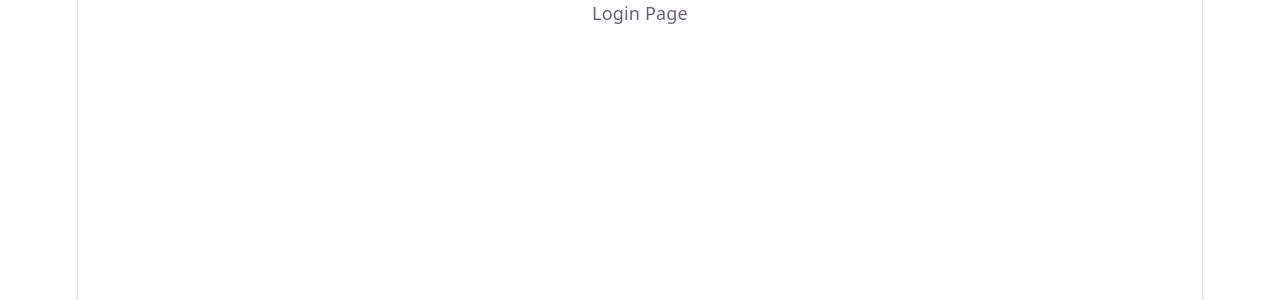
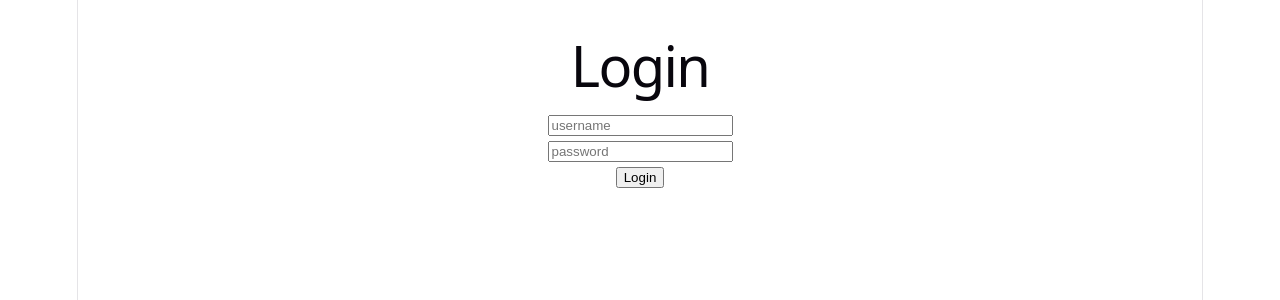
Before and after one commit to FoxBernard/WebTechnologies, a React (Vite) app in the folder frontend/: page /login in a window 1280 px wide. Shown: the top 300 px of the page. Built offline with nearby package versions, Linux system fonts and the light colour scheme.

Commit message:
adding route to login page

```diff
--- a/frontend/components/navbar.jsx
+++ b/frontend/components/navbar.jsx
@@ -1,13 +1,16 @@
 import React from "react";
+import { Link } from "react-router-dom";
 
-export default function navBar() {
+export default function NavBar() {
 
     return (
 
         <div className="navbar">
-            <h2> INVITY LOgo</h2>
-            <button>Sign in</button>
+            <h2> INVITY Logo</h2>
+            {/* This links to the login page*/}
+            <Link to="/login"><button>Sign in</button></Link>
         </div>
 
     );
+
 }
--- a/frontend/pages/Login.jsx
+++ b/frontend/pages/Login.jsx
@@ -1,3 +1,119 @@
+import { useState } from "react";
+
 export default function Login() {
-    return <div>Login Page</div>
+
+    const [username, setUsername] = useState("");
+    const [password, setPassword] = useState("");
+
+    const handleLogin = async () => {
+        try {
+            console.log("LOGIN CLICKED");
+
+        const res = await fetch("http://localhost:9000/api/auth/login", {
+            method: "POST",
+            headers: { "Content-Type": "application/json" },
+            credentials: "include",
+            body: JSON.stringify({ username, password })
+        });
+
+        const data = await res.json();
+        console.log("LOGIN RESPONSE:", data);
+
+        if (data.success) {
+            onLoginSuccess();
+        } else {
+            alert(data.message || "Login failed");
+        }
+    } catch (err) {
+        console.error("LOGIN ERROR:", err);
+    }
+  };
+
+    return (
+    <div style={{ padding: 20 }}>
+      <h1>Login</h1>
+
+      <input
+        placeholder="username"
+        value={username}
+        onChange={(e) => setUsername(e.target.value)}
+      />
+
+      <br />
+
+      <input
+        type="password"
+        placeholder="password"
+        value={password}
+        onChange={(e) => setPassword(e.target.value)}
+      />
+
+      <br />
+
+      <button onClick={handleLogin}>
+        Login
+      </button>
+    </div>
+  );
 }
+
+
+// import { useState } from "react";
+// import { getMe, login, logout } from "../api/auth";
+
+// export default function Login({ onLoginSuccess }) {
+//   const [username, setUsername] = useState("");
+//   const [password, setPassword] = useState("");
+
+//   const handleLogin = async () => {
+//     try {
+//       console.log("LOGIN CLICKED");
+
+//       const res = await fetch("http://localhost:9000/api/auth/login", {
+//         method: "POST",
+//         headers: { "Content-Type": "application/json" },
+//         credentials: "include",
+//         body: JSON.stringify({ username, password })
+//       });
+
+//       const data = await res.json();
+//       console.log("LOGIN RESPONSE:", data);
+
+//       if (data.success) {
+//         onLoginSuccess();
+//       } else {
+//         alert(data.message || "Login failed");
+//       }
+
+//     } catch (err) {
+//       console.error("LOGIN ERROR:", err);
+//     }
+//   };
+
+//   return (
+//     <div style={{ padding: 20 }}>
+//       <h1>Login</h1>
+
+//       <input
+//         placeholder="username"
+//         value={username}
+//         onChange={(e) => setUsername(e.target.value)}
+//       />
+
+//       <br />
+
+//       <input
+//         type="password"
+//         placeholder="password"
+//         value={password}
+//         onChange={(e) => setPassword(e.target.value)}
+//       />
+
+//       <br />
+
+//       <button onClick={handleLogin}>
+//         Login
+//       </button>
+//     </div>
+//   );
+// }
```
